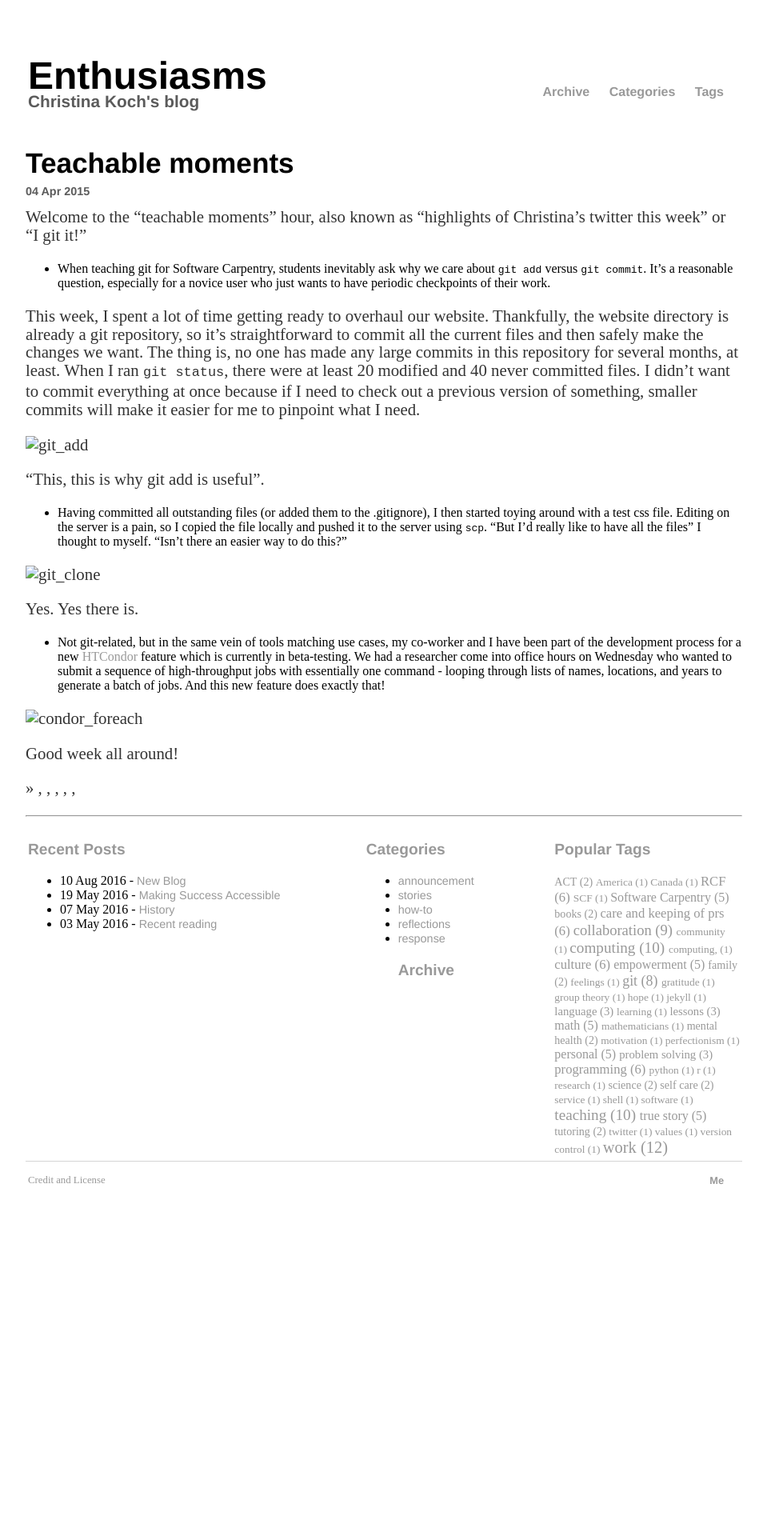
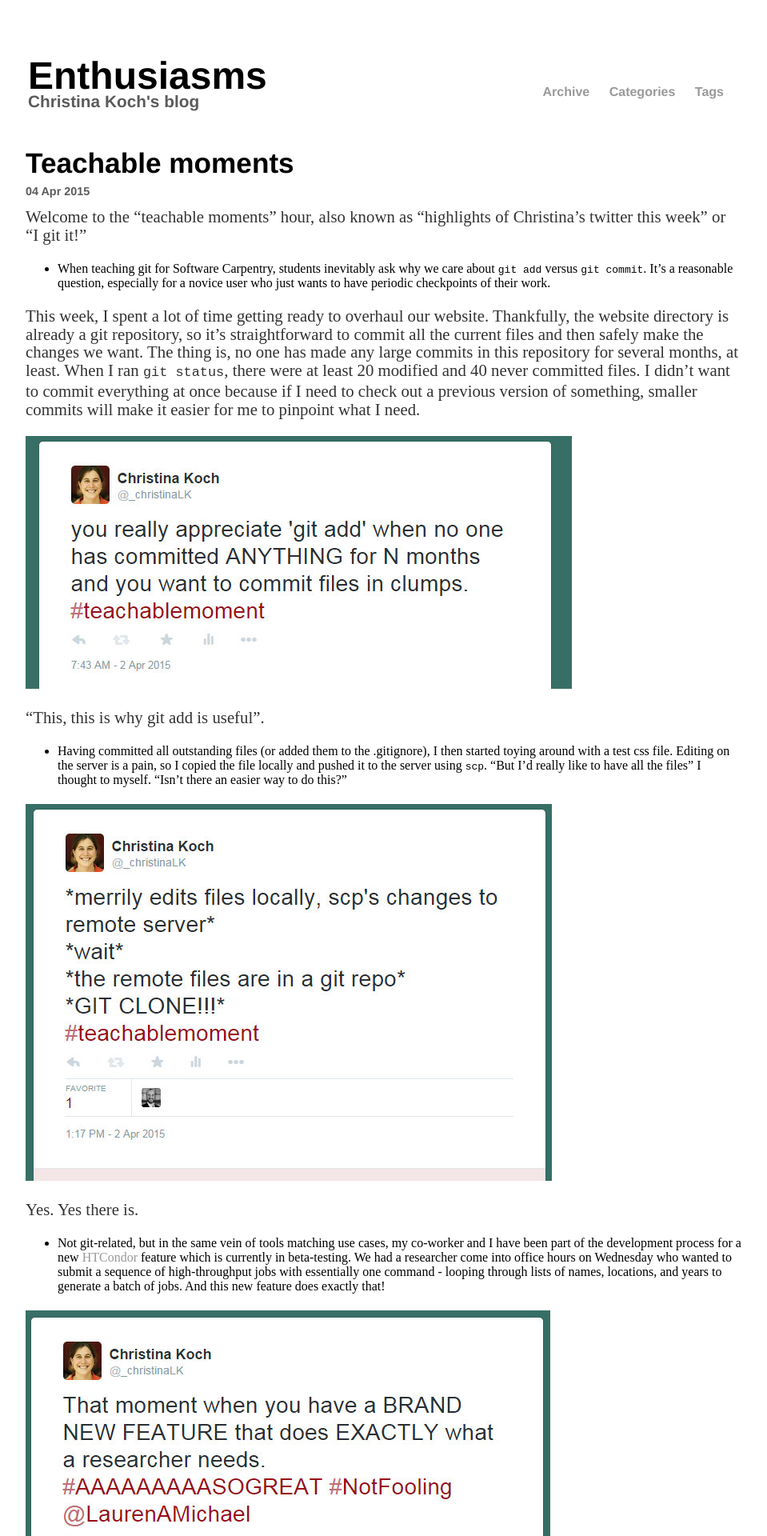
Before and after one commit to ChristinaLK/blog, a Jekyll site: the page built from _posts/2015-04-04-teachable-moments.md, in a window 1280 px wide. Shown: the top 1920 px of the page at 80% size, without its empty margins (160-1119 px from the left). Built offline with Jekyll 4.4.1, drawn with Linux system fonts in a browser that asks for light colours; a file with an impossible date is left out; before the commit the page ends 1559 px from its top, so only the background shows below that.

Commit message:
fixing images again

```diff
--- a/_posts/2015-04-04-teachable-moments.md
+++ b/_posts/2015-04-04-teachable-moments.md
@@ -20,18 +20,18 @@ Welcome to the "teachable moments" hour, also known as "highlights of Christina'
 
 This week, I spent a lot of time getting ready to overhaul our website.  Thankfully, the website directory is already a git repository, so it's straightforward to commit all the current files and then safely make the changes we want.  The thing is, no one has made any large commits in this repository for several months, at least.  When I ran `git status`, there were at least 20 modified and 40 never committed files.  I didn't want to commit everything at once because if I need to check out a previous version of something, smaller commits will make it easier for me to pinpoint what I need.
 
-![git_add](images/git_add.jpg)
+![git_add]({{site.root}}/images/git_add.jpg)
 
 "This, this is why git add is useful".
 
 * Having committed all outstanding files (or added them to the .gitignore), I then started toying around with a test css file.  Editing on the server is a pain, so I copied the file locally and pushed it to the server using `scp`.  "But I'd really like to have all the files" I thought to myself.  "Isn't there an easier way to do this?"
 
-![git_clone](images/git_clone.jpg)
+![git_clone]({{site.root}}/images/git_clone.jpg)
 
 Yes.  Yes there is.
 
 * Not git-related, but in the same vein of tools matching use cases, my co-worker and I have been part of the development process for a new [HTCondor](http://research.cs.wisc.edu/htcondor/) feature which is currently in beta-testing.  We had a researcher come into office hours on Wednesday who wanted to submit a sequence of high-throughput jobs with essentially one command - looping through lists of names, locations, and years to generate a batch of jobs.  And this new feature does exactly that!
 
-![condor_foreach](images/condor_foreach.jpg)
+![condor_foreach]({{site.root}}/images/condor_foreach.jpg)
 
 Good week all around!
```
Also changed, not shown: _posts/2015-05-14-lessons-learned.md (+1 -1 lines), _posts/2015-06-28-pull-requests.md (+1 -1 lines).
